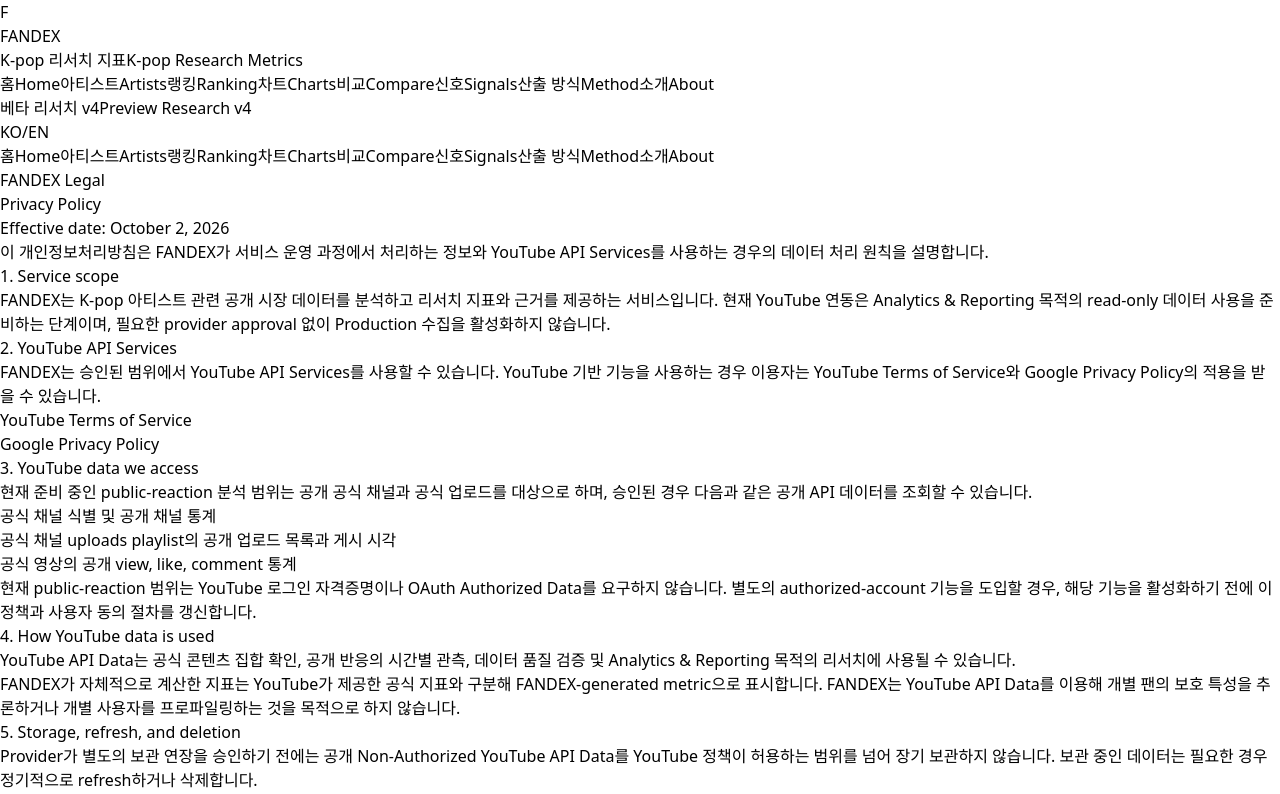
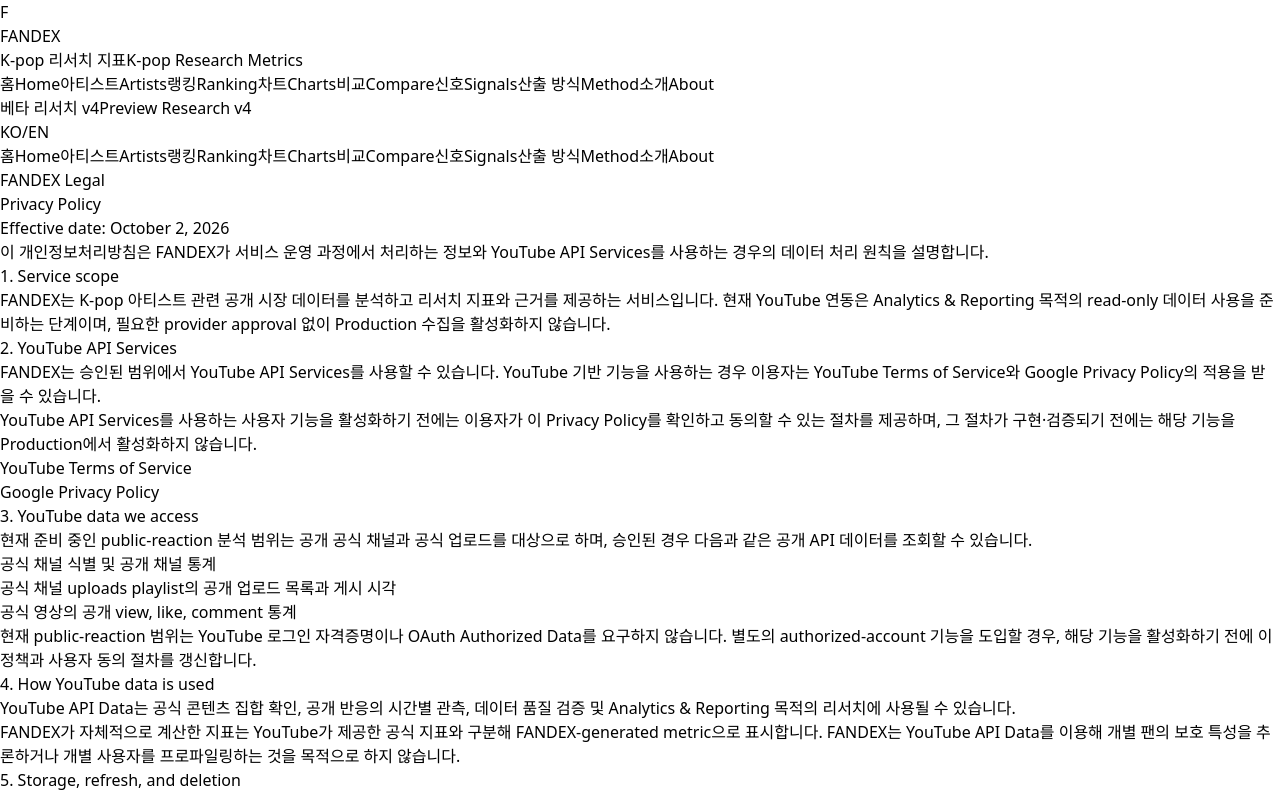
Before and after one commit to kpopmaker/fandex, a Next.js app: page /privacy in a window 1280 px wide. Shown: the top 794 px of the page. Built offline with nearby package versions, Linux system fonts and the light colour scheme.

Commit message:
fix(legal): state YouTube privacy consent and retention boundary

```diff
--- a/app/privacy/page.tsx
+++ b/app/privacy/page.tsx
@@ -50,6 +50,12 @@ export default function PrivacyPage() {
               YouTube Terms of Service와 Google Privacy Policy의 적용을
               받을 수 있습니다.
             </p>
+            <p className="mt-3">
+              YouTube API Services를 사용하는 사용자 기능을 활성화하기
+              전에는 이용자가 이 Privacy Policy를 확인하고 동의할 수 있는
+              절차를 제공하며, 그 절차가 구현·검증되기 전에는 해당 기능을
+              Production에서 활성화하지 않습니다.
+            </p>
             <LinkList
               links={[
                 { href: youtubeTerms, label: 'YouTube Terms of Service' },
@@ -94,10 +100,12 @@ export default function PrivacyPage() {
 
           <Section title="5. Storage, refresh, and deletion">
             <p>
-              Provider가 별도의 보관 연장을 승인하기 전에는 공개
-              Non-Authorized YouTube API Data를 YouTube 정책이 허용하는
-              범위를 넘어 장기 보관하지 않습니다. 보관 중인 데이터는
-              필요한 경우 정기적으로 refresh하거나 삭제합니다.
+              공개 Non-Authorized YouTube API Data는 적용되는 YouTube
+              정책 또는 FANDEX에 명시적으로 적용되는 별도 provider 승인에
+              더 짧거나 다른 기간이 정해져 있지 않는 한 30 calendar days를
+              넘겨 그대로 보관하지 않습니다. 30일 이내에 삭제하거나
+              최신 API Data로 refresh하며, 승인 대기 상태를 보관 연장
+              승인으로 간주하지 않습니다.
             </p>
             <p className="mt-3">
               통계 데이터 또는 FANDEX-derived metric의 연장 보관이 필요한
```
